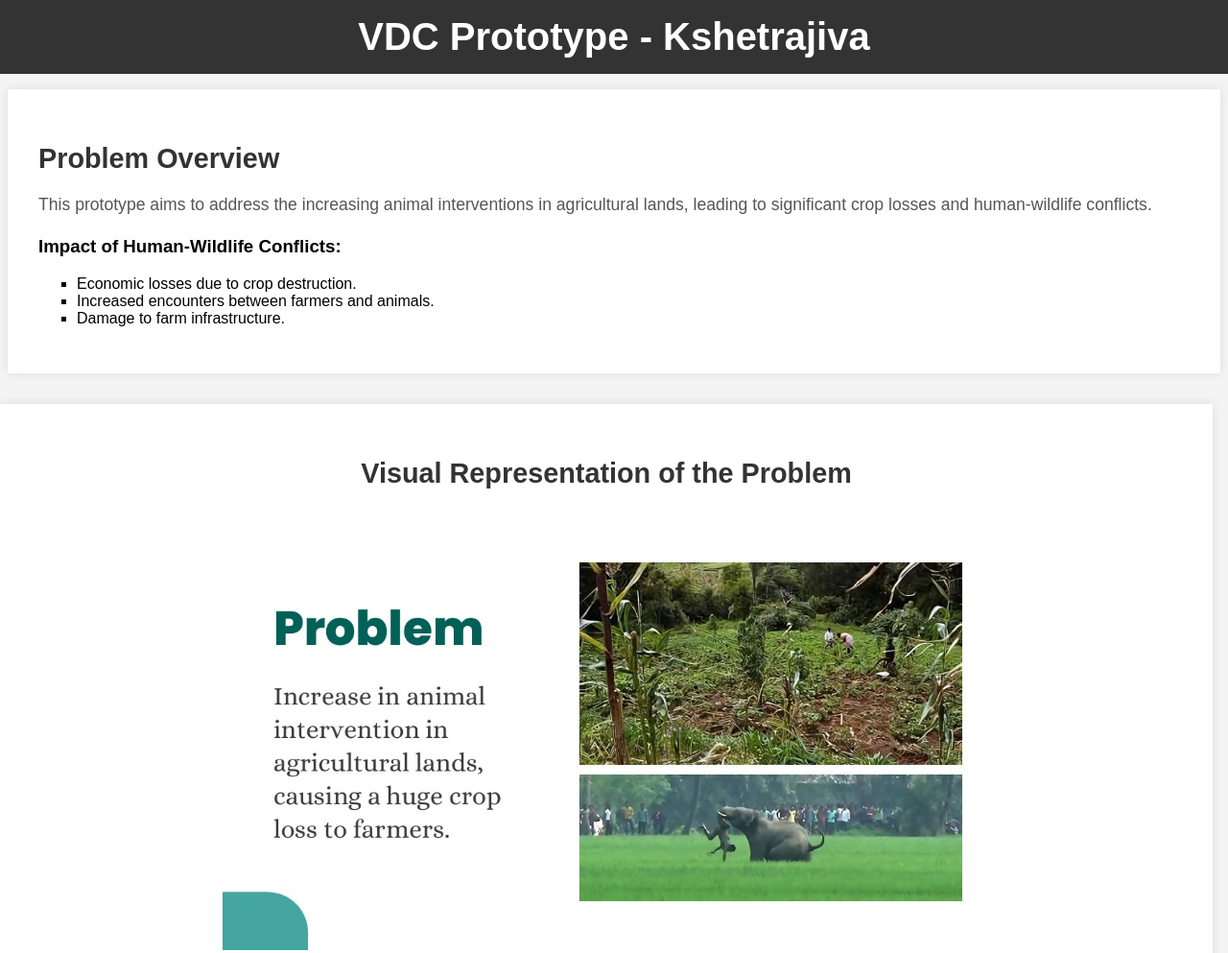
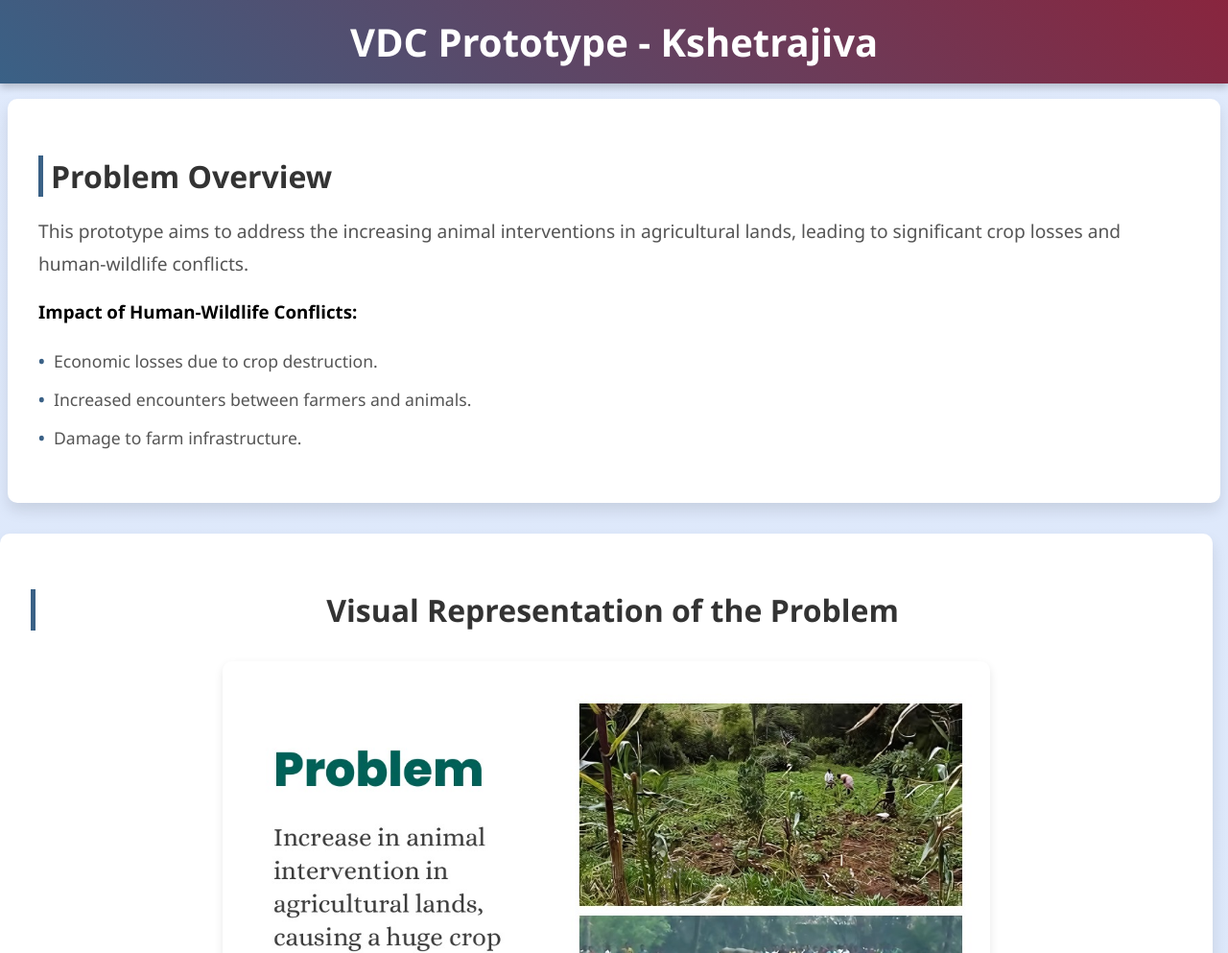
Before and after one commit to Ksetrajiva/Gitam, a plain HTML site: page index.html in a window 1280 px wide. Shown: the top 993 px of the page at 96% size. Drawn offline with Linux system fonts and the light colour scheme.

Commit message:
Update index.html

```diff
--- a/index.html
+++ b/index.html
@@ -6,41 +6,74 @@
     <title>VDC Prototype - Kshetrajiva</title>
     <style>
         body {
-            font-family: Arial, sans-serif;
-            background-color: #f4f4f4;
+            font-family: 'Segoe UI', Tahoma, Geneva, Verdana, sans-serif;
+            background: linear-gradient(to bottom, #e0eafc, #cfdef3);
             margin: 0;
             padding: 0;
+            animation: fadeIn 2s;
+        }
+        @keyframes fadeIn {
+            from { opacity: 0; }
+            to { opacity: 1; }
         }
         header {
-            background-color: #333;
+            background: linear-gradient(45deg, #3a6186, #89253e);
             color: #fff;
             text-align: center;
             padding: 1rem 0;
+            box-shadow: 0 4px 8px rgba(0, 0, 0, 0.2);
         }
         header h1 {
             margin: 0;
             font-size: 2.5rem;
+            animation: slideDown 1s;
+        }
+        @keyframes slideDown {
+            from { transform: translateY(-50px); opacity: 0; }
+            to { transform: translateY(0); opacity: 1; }
         }
         section {
             padding: 2rem;
-            background-color: #fff;
+            background: #fff;
             margin: 1rem auto;
             max-width: 1200px;
-            box-shadow: 0 0 10px rgba(0, 0, 0, 0.1);
+            border-radius: 10px;
+            box-shadow: 0 8px 15px rgba(0, 0, 0, 0.1);
+            animation: fadeInUp 1s;
+        }
+        @keyframes fadeInUp {
+            from { transform: translateY(50px); opacity: 0; }
+            to { transform: translateY(0); opacity: 1; }
         }
         .content h2 {
-            font-size: 1.8rem;
+            font-size: 2rem;
             color: #333;
             margin-bottom: 1rem;
+            border-left: 5px solid #3a6186;
+            padding-left: 0.5rem;
         }
         .content p {
-            font-size: 1.1rem;
-            line-height: 1.6;
+            font-size: 1.2rem;
+            line-height: 1.8;
             color: #555;
         }
         .content ul {
-            list-style-type: square;
+            list-style: none;
+            padding: 0;
             margin: 1rem 0;
+        }
+        .content ul li {
+            font-size: 1.1rem;
+            color: #555;
+            padding: 0.5rem 0;
+            position: relative;
+        }
+        .content ul li:before {
+            content: '\2022';
+            color: #3a6186;
+            font-weight: bold;
+            display: inline-block;
+            width: 1rem;
         }
         .media {
             text-align: center;
@@ -50,15 +83,24 @@
             width: 80%;
             max-width: 800px;
             margin: 1rem 0;
+            border-radius: 10px;
+            box-shadow: 0 4px 10px rgba(0, 0, 0, 0.1);
+            transition: transform 0.3s, box-shadow 0.3s;
+        }
+        .media img:hover, .media video:hover {
+            transform: scale(1.05);
+            box-shadow: 0 8px 20px rgba(0, 0, 0, 0.2);
         }
         footer {
-            background-color: #333;
+            background: linear-gradient(45deg, #89253e, #3a6186);
             color: #fff;
             text-align: center;
             padding: 1rem 0;
             position: relative;
             bottom: 0;
             width: 100%;
+            box-shadow: 0 -4px 8px rgba(0, 0, 0, 0.2);
+            animation: fadeIn 2s;
         }
     </style>
 </head>
```
